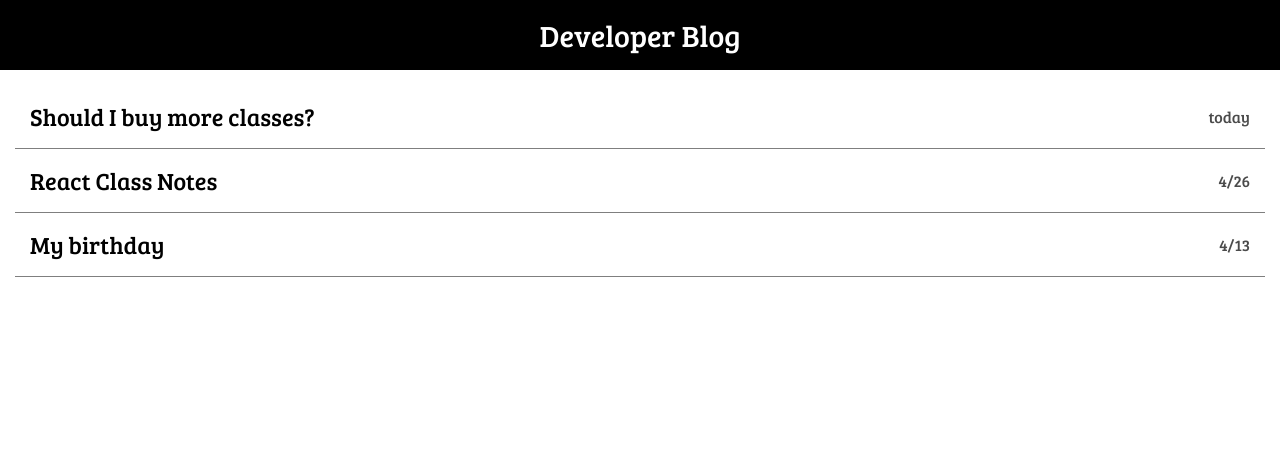
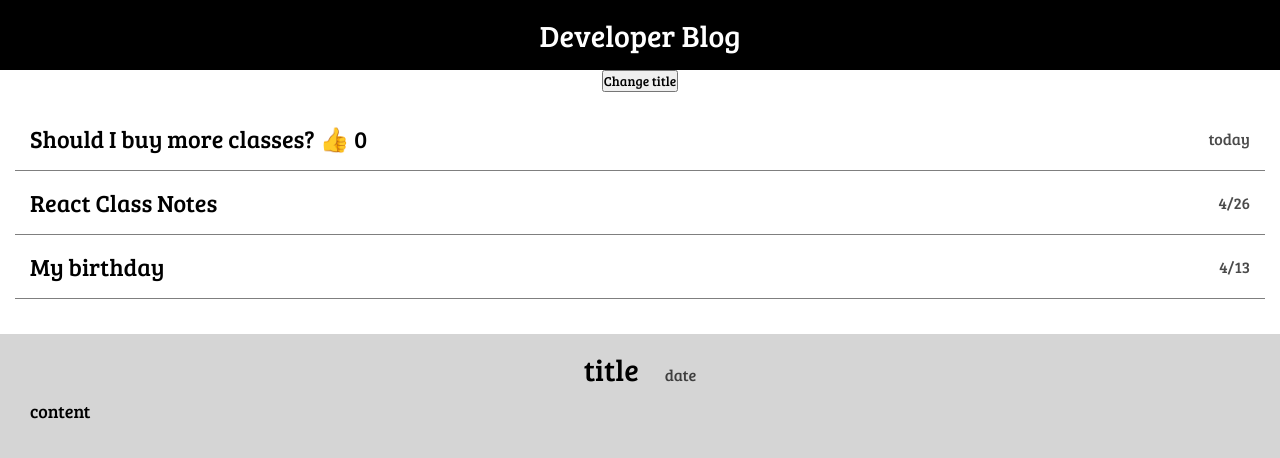
Before and after one commit to RominaSCH/rrbasic, a React (Create React App) app: page / in a window 1280 px wide. Shown: the top 458 px of the page. Built offline with nearby package versions, Linux system fonts and the light colour scheme.

Commit message:
rrbasic_free end

```diff
--- a/src/App.css
+++ b/src/App.css
@@ -4,6 +4,13 @@
   margin: 0;
   box-sizing: border-box;
   font-family: 'Bree Serif', serif;
+}
+.App{
+  display: flex;
+  flex-direction: column;
+  justify-content: center;
+  align-items: center;
+  width: 100vw;
 }
 .black-nav{
   background-color: #000;
@@ -15,7 +22,8 @@
   justify-content: center;
 }
 .post-wrapper{
-  margin: 15px;
+  width: 100%;
+  padding: 15px;
 }
 .post{
   text-align: left;
@@ -31,3 +39,27 @@
 .post__date{
   opacity: .7;
 }
+.modal{
+  margin-top: 20px;
+  width: 100%;
+  height: 500px;
+  background-color: rgba(150, 150, 150, 0.4);
+  /* box-shadow: 1px 1px 23px 0px rgba(150, 150, 150, 0.75); */
+  display: flex;
+  flex-direction: column;
+  padding: 15px 30px;
+}
+.modal__title{
+  font-size: 30px;
+  margin-right: 20px;
+}
+.modal__date{
+  opacity: .7;
+}
+.modal__info{
+  margin-bottom: 10px;
+  text-align: center;
+}
+.modal__content{
+  font-size: 18px;
+}
--- a/src/App.js
+++ b/src/App.js
@@ -1,17 +1,24 @@
 import React, { useState } from "react";
 import './App.css';
-
+//[state, state modify function] = useState()~ 이렇게 해야 재렌더링이 일어남
 function App() {
-  let [title] = useState(["Should I buy more classes?","React Class Notes",  "My birthday"]);
-  let [date] = useState(["today","4/26",  "4/13"])
+  let [title, mTitle] = useState(["Should I buy more classes?","React Class Notes",  "My birthday"]);
+  let [date, mDate] = useState(["today","4/26",  "4/13"]);
+  let [favNum, clicked] = useState(0); //clicked 는 함수! 앞 state 변수 변경할 때 사용
   return (
     <div className="App">
       <div className="black-nav">
         <div>Developer Blog</div>
       </div>
+      <button onClick={ () => {
+        let newArray = [...title];  //deep copy를 해야함, 그냥 copy 말고, A = B 는 값 공유
+        newArray[0] = "Yes! because You want!";
+        mTitle(newArray) } }>Change title</button>
       <div className="post-wrapper">
         <div className="post">
-          <span className="post__title"> {title[0]} </span>
+          <span className="post__title"> {title[0]}
+          <span className="fav-num" onClick={ () => { clicked(favNum + 1) }}> 👍 {favNum}</span>
+          </span>
           <span className="post__date"> {date[0]} </span>
         </div>
         <div className="post">
@@ -23,8 +30,25 @@ function App() {
           <span className="post__date"> {date[2]} </span>
         </div>
       </div>
+
+      <Modal />
+
     </div>
   );
 }
+//component 처음은 대문자로. return (여기에는 평행한 단 하나의 태그만 쓰기);
+function Modal(){ //component! very useful and 보기좋음! 관리도 편함!
+  return (
+      <div className="modal">
+        <div className="modal__info">
+        <span className="modal__title"> title </span>
+        <span className="modal__date"> date </span>
+        </div>
+        <span className="modal__content"> content </span>
+      </div>
+  );//state값을 여기에 쓰진 못하나?
+  //상위 component에서 만든 state를 쓰려면 props 문법을 써야함.
+  //component를 많이 만들 때의 단점이다. state의 사용이 복잡해지는 것.
+}
 
 export default App;
```
